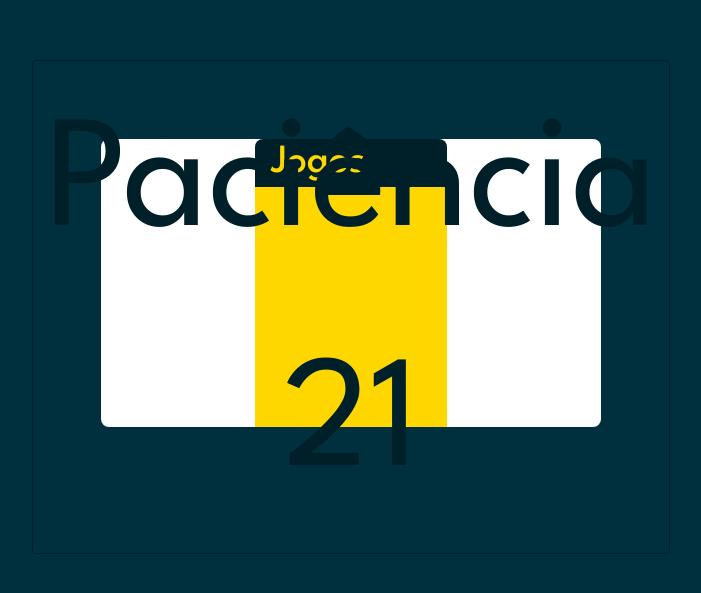
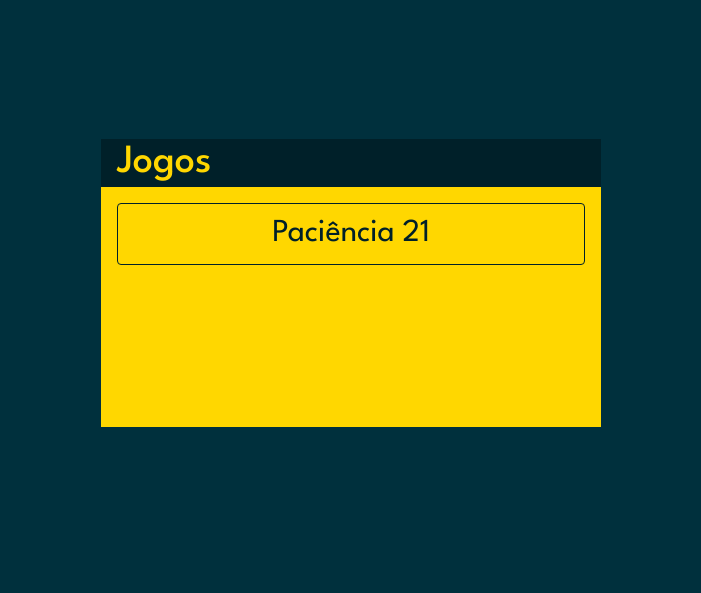
Before and after one commit to Gabriel-tessinari/card-games, an Angular app: page / in a window 1280 px wide. Shown: the part 125-718 px from the top of the page, without its empty margins (297-998 px from the left). Built offline with nearby package versions, Linux system fonts and the light colour scheme.

Commit message:
Ajustando o menu

```diff
--- a/src/app/pages/menu/menu/menu.component.html
+++ b/src/app/pages/menu/menu/menu.component.html
@@ -1,9 +1,9 @@
 <div class="container-fluid">
   <div class="card centered">
-    <h5 class="card-header">Jogos</h5>
-    <div class="card-body">
-      <div class="d-grid gap-2">
-        <a href="games/paciencia-21" class="btn btn-menu">
+    <h5 class="card-header w-100">Jogos</h5>
+    <div class="card-body align-items-start w-100">
+      <div class="d-flex w-100">
+        <a href="games/paciencia-21" class="btn btn-menu w-100">
           Paciência 21
         </a>
       </div>
--- a/src/app/pages/menu/menu/menu.component.scss
+++ b/src/app/pages/menu/menu/menu.component.scss
@@ -15,17 +15,18 @@
   .card-header {
     background: $dark;
     color: $gold;
+    border-radius: 0;
   }
 }
 
 .btn-menu {
   border-color: $dark !important;
   color: $dark;
-  font-size: 100%;
+  font-size: 2rem;
+
+  &:hover {
+    background-color: $dark !important;
+    border-color: $dark !important;
+    color: $gold;
+  }
 }
-
-.btn-menu:hover {
-  background-color: $dark !important;
-  border-color: $dark !important;
-  color: $gold;
-}
```
